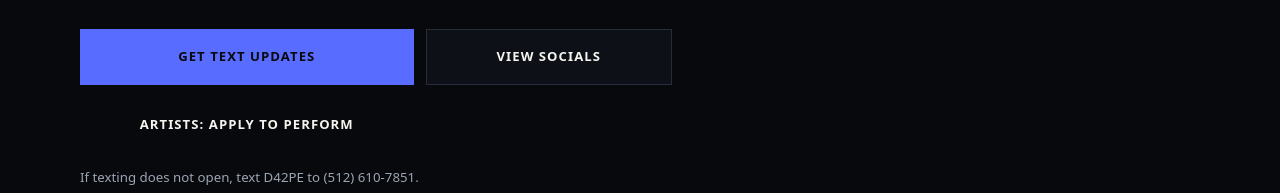
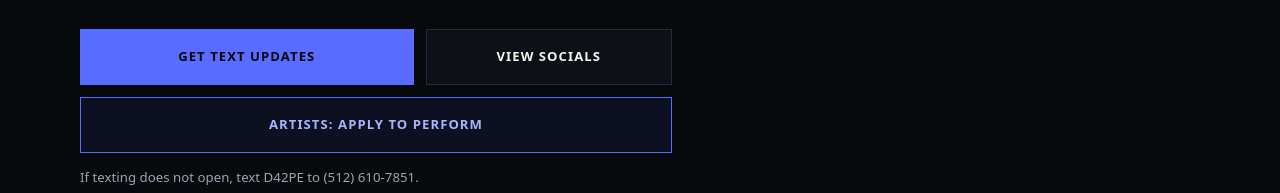
Before and after one commit to pedersonhintzkids/d42pe.com, a plain HTML site: page index.html in a window 1280 px wide. Shown: the part 607-800 px from the top of the page. Drawn offline with Linux system fonts and the light colour scheme.

Commit message:
Add homepage artist application CTA

```diff
--- a/style.css
+++ b/style.css
@@ -207,6 +207,18 @@ svg {
 .cta-secondary:hover {
   border-color: var(--focus);
   background: var(--surface-subtle);
+}
+
+.cta-artist {
+  grid-column: 1 / -1;
+  border-color: var(--accent);
+  color: var(--focus);
+  background: rgba(88, 108, 255, 0.08);
+}
+
+.cta-artist:hover {
+  color: var(--text);
+  background: rgba(88, 108, 255, 0.16);
 }
 
 .sms-fallback,
```
